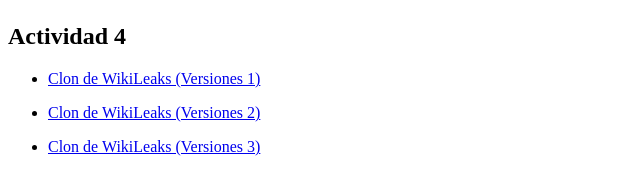
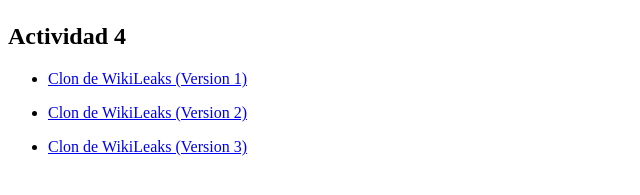
Before and after one commit to JosArtu/JosArtu.github.io, a plain HTML site: page miarchivo.html in a window 1280 px wide. Shown: the part 219-414 px from the top of the page, 0-640 px from the left. Drawn offline with Linux system fonts and the light colour scheme.

Commit message:
Update miarchivo.html

```diff
--- a/miarchivo.html
+++ b/miarchivo.html
@@ -15,13 +15,13 @@
 
         <h2>Actividad 4</h2>
         <ul>
-            <li><a href="https://josartu.github.io/ACT4V1">Clon de WikiLeaks (Versiones 1)</a></li>
+            <li><a href="https://josartu.github.io/ACT4V1">Clon de WikiLeaks (Version 1)</a></li>
             </ul>
         <ul>
-            <li><a href="https://josartu.github.io/ACT4V2">Clon de WikiLeaks (Versiones 2)</a></li>
+            <li><a href="https://josartu.github.io/ACT4V2">Clon de WikiLeaks (Version 2)</a></li>
             </ul>
         <ul>
-            <li><a href="https://josartu.github.io/ACT4V3">Clon de WikiLeaks (Versiones 3)</a></li>
+            <li><a href="https://josartu.github.io/ACT4V3">Clon de WikiLeaks (Version 3)</a></li>
             </ul>
 
     </body>
```
